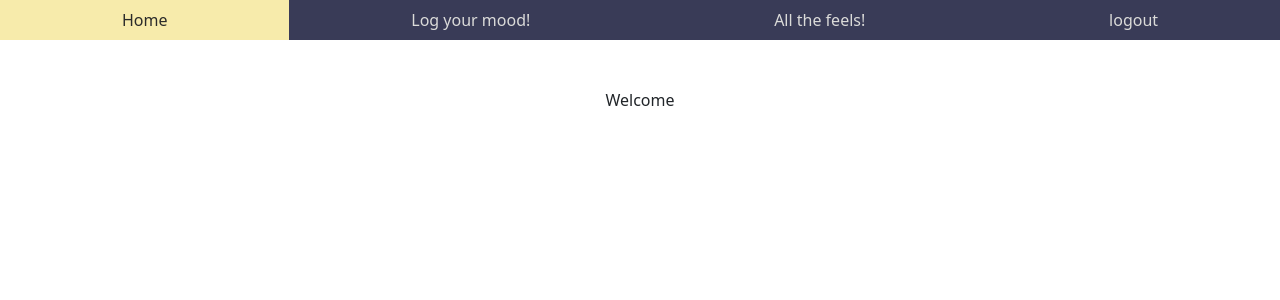
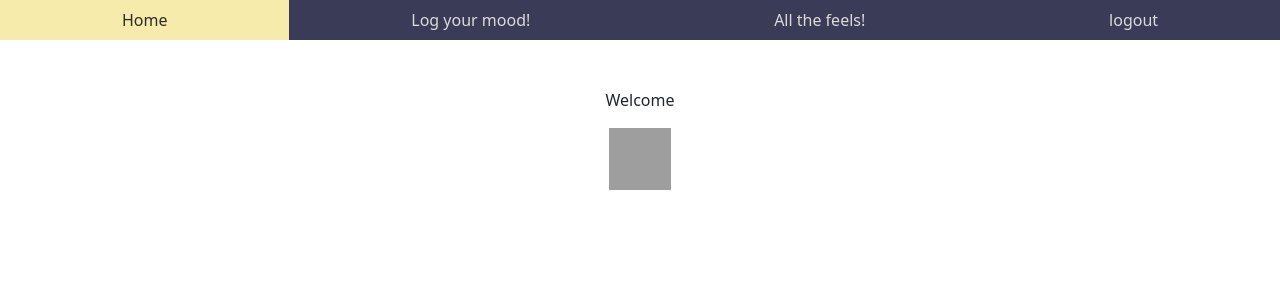
Before and after one commit to jnos-studies/anon_mood_board, a Flask app: template app/templates/index.html in a window 1280 px wide. Shown: the top 300 px of the page. Run offline with Flask 2, Linux system fonts and the light colour scheme; the template is opened without the code that fills it, so the values that code supplies are empty; the visitor is signed in with stand-in values (Sample User, id 1); some libraries are stand-ins or nearby versions; grey boxes are pictures that could not be loaded.

Commit message:
Added user's mood image to appear when at home page

```diff
--- a/app/main.py
+++ b/app/main.py
@@ -37,7 +37,9 @@ def create_app(testing: bool = True):
     @app.route("/")
     @login_required
     def index():
-        return render_template("index.html")
+        # Get user's mood image to display
+        user_image_path = "static/mood_images/" + db.execute("SELECT path_to_img FROM users WHERE id = ?", session["user_id"])[0]["path_to_img"] + ".png"
+        return render_template("index.html", image_path=user_image_path)
 
     @app.route("/log_mood")
     @login_required
@@ -99,14 +101,14 @@ def create_app(testing: bool = True):
             if password == confirmation:
                 user_exists = db.execute("SELECT * FROM users WHERE username = ?;", username)
 
-                # Force users to have a password length longer than 8 characters and have at least 4 nonalphanumeric character
+                # Force users to have a password length longer than 8 characters and have at least 4 nonalphanumeric characters
                 if len(password) < 8 and len(re.findall("\W+", password)) < 4:
-                    return apology("Password must contain at least 8 characters and 1 nonalphanumeric character!")
+                    return apology("Password must contain at least 8 characters and 4 nonalphanumeric character!")
 
                 if len(user_exists) == 0:
                     # TODO had a new path for the user's image value, include all values in database. Start with the saddest color scheme
                     image_path = secrets.token_hex(16)
-                    user_image = moodI(image_path, rgb=[57, 59, 87])
+                    moodI(image_path, rgb=[57, 59, 87])
                     db.execute("INSERT INTO users (username, hash, path_to_img) VALUES(?, ?, ?)", username, generate_password_hash(password), image_path)
                     return redirect("/login")
 
--- a/app/static/styles.css
+++ b/app/static/styles.css
@@ -33,3 +33,9 @@
     color: rgb(43, 43, 42);
     background-color: rgb(247, 235, 171);
 }
+
+
+#user_image {
+    width: 62px;
+    height: 62px;
+  }
--- a/app/templates/index.html
+++ b/app/templates/index.html
@@ -6,4 +6,8 @@
 
 {% block main %}
     <p>Welcome</p>
+    <div class="d-flex justify-content-center">
+        <img src = {{ image_path }} class="rounded mx-auto d-block" alt="User image" id="user_image">
+    </div>
+
 {% endblock %}
--- a/app/templates/layout.html
+++ b/app/templates/layout.html
@@ -21,7 +21,7 @@
     <body>
         <nav class="nav">
             {%if session["user_id"]%}
-                <a class="flex-sm-fill text-sm-center nav-link active emotive" aria-current="page" href="/index">Home</a>
+                <a class="flex-sm-fill text-sm-center nav-link active emotive" aria-current="page" href="/">Home</a>
                 <a class="flex-sm-fill text-sm-center nav-link emotive" href="/log_mood">Log your mood!</a>
                 <a class="flex-sm-fill text-sm-center nav-link emotive" href="/all_moods">All the feels!</a>
                 <a class="flex-sm-fill text-sm-center nav-link emotive" href="/logout">logout</a>
```
Also changed, not shown: image_generator.py (line endings or trailing spaces), 1 other file.
